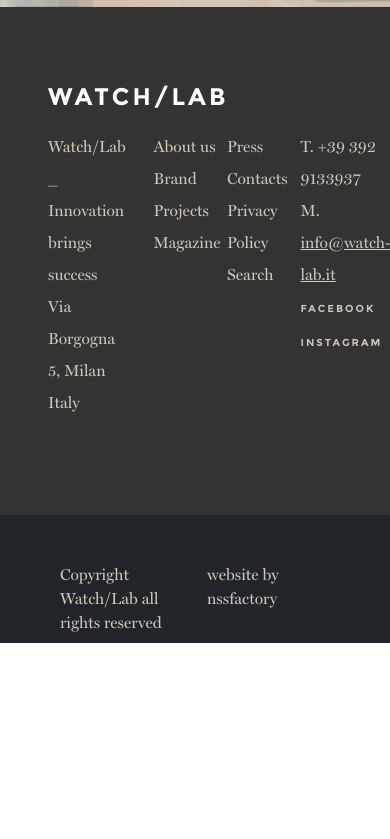
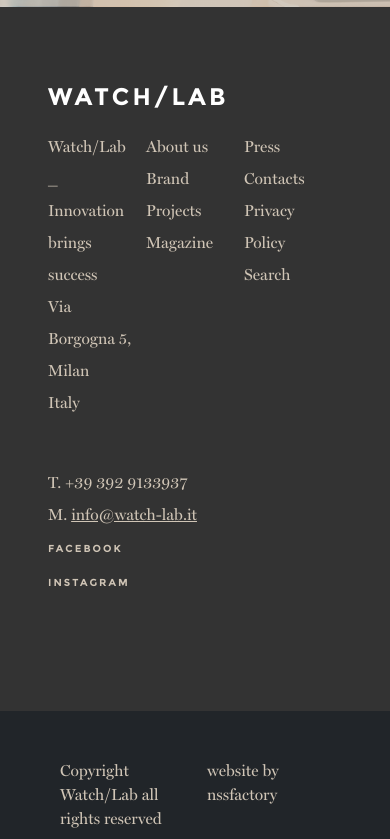
Before and after one commit to emmegray/watch-lab, a Next.js app: page / in a window 390 px wide. Shown: the part 4375-5214 px from the top of the page. Before the commit the page ends 5018 px from the top, so only its background shows below. Built offline with nearby package versions, Linux system fonts and the light colour scheme.

Commit message:
Fixed footer responsive

```diff
--- a/src/app/components/Footer.js
+++ b/src/app/components/Footer.js
@@ -13,14 +13,14 @@
           </div>
         </Row>
         <Row className='p-5 pt-0'>
-            <Col className='nav col-3'>
+          <Col xs={4} lg={3} className='nav'>
             <span>
               Watch/Lab _ Innovation brings success <br />
               Via Borgogna 5, Milan <br />
               Italy
             </span>
           </Col>
-            <Col className='nav col-3'>
+          <Col xs={4} lg={3} className='nav'>
             <ul className='flex-column'>
               <li><a href="#">About us</a></li>
               <li><a href="#">Brand</a></li>
@@ -28,7 +28,7 @@
               <li><a href="#">Magazine</a></li>
             </ul>
           </Col>
-            <Col className='nav col-3'>
+          <Col xs={4} lg={3} className='nav'>
             <ul className='flex-column'>
               <li><a href="#">Press</a></li>
               <li><a href="#">Contacts</a></li>
@@ -36,7 +36,7 @@
               <li><a href="#">Search</a></li>
             </ul>
           </Col>
-            <Col className='nav col-3'>
+          <Col xs={12} lg={3} className='nav mt-5 mt-lg-0'>
             <ul>
               <li>T. +39 392 9133937</li>
               <li>M. <a href="#"><u>info@watch-lab.it</u></a></li>
--- a/src/app/components/Footer.module.scss
+++ b/src/app/components/Footer.module.scss
@@ -21,12 +21,14 @@
     line-height: 2rem;
   }
 
-  ul, li{
+  ul,
+  li {
+    padding: 0;
     text-decoration: none;
     list-style: none;
     line-height: 2rem;
 
-    a{
+    a {
       text-decoration: none;
       color: $light;
 
```
Also changed, not shown: 1 other file (tests, documents, lock files or other folders). Lines whose indentation alone changed are shown as unchanged.
